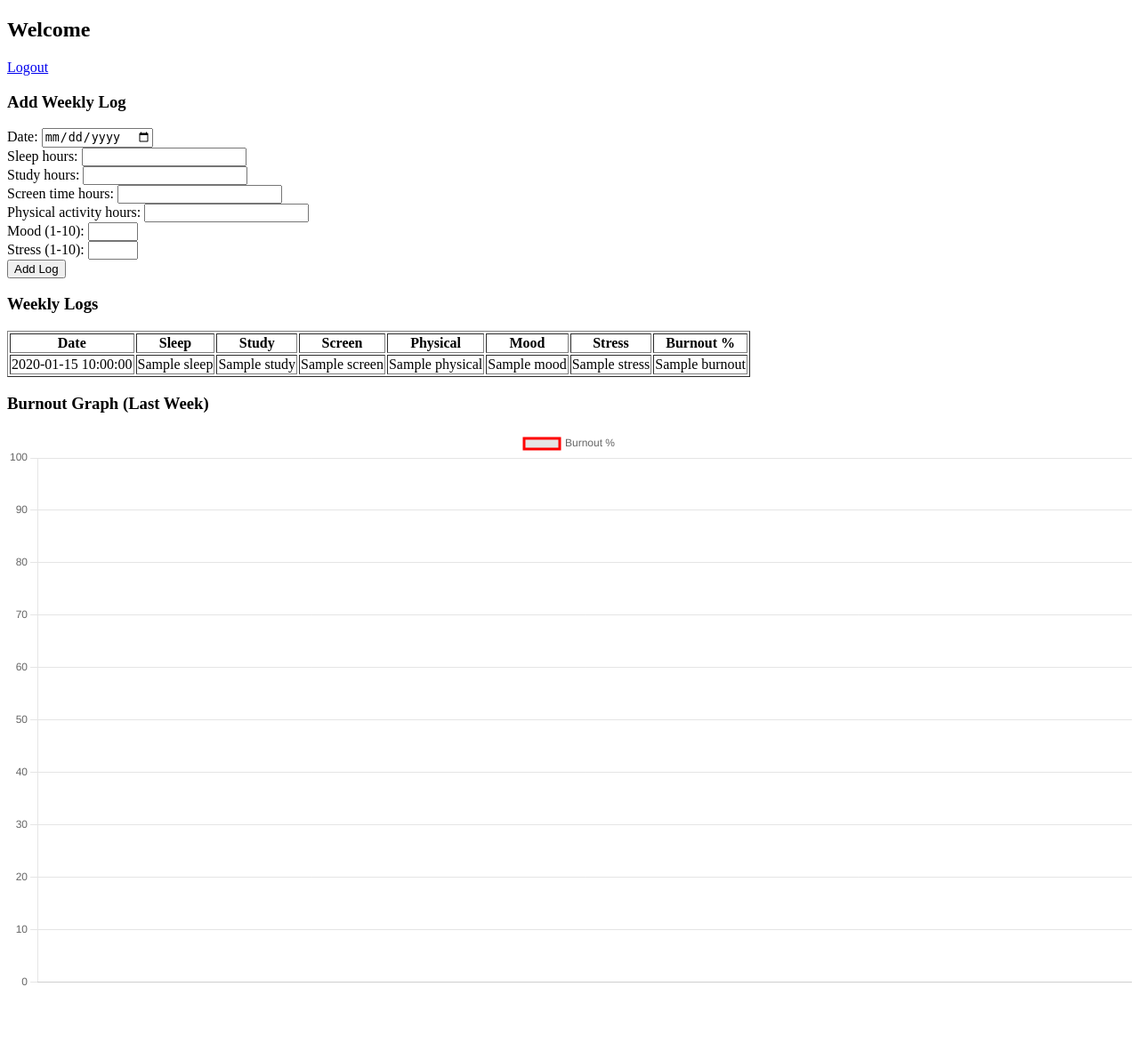
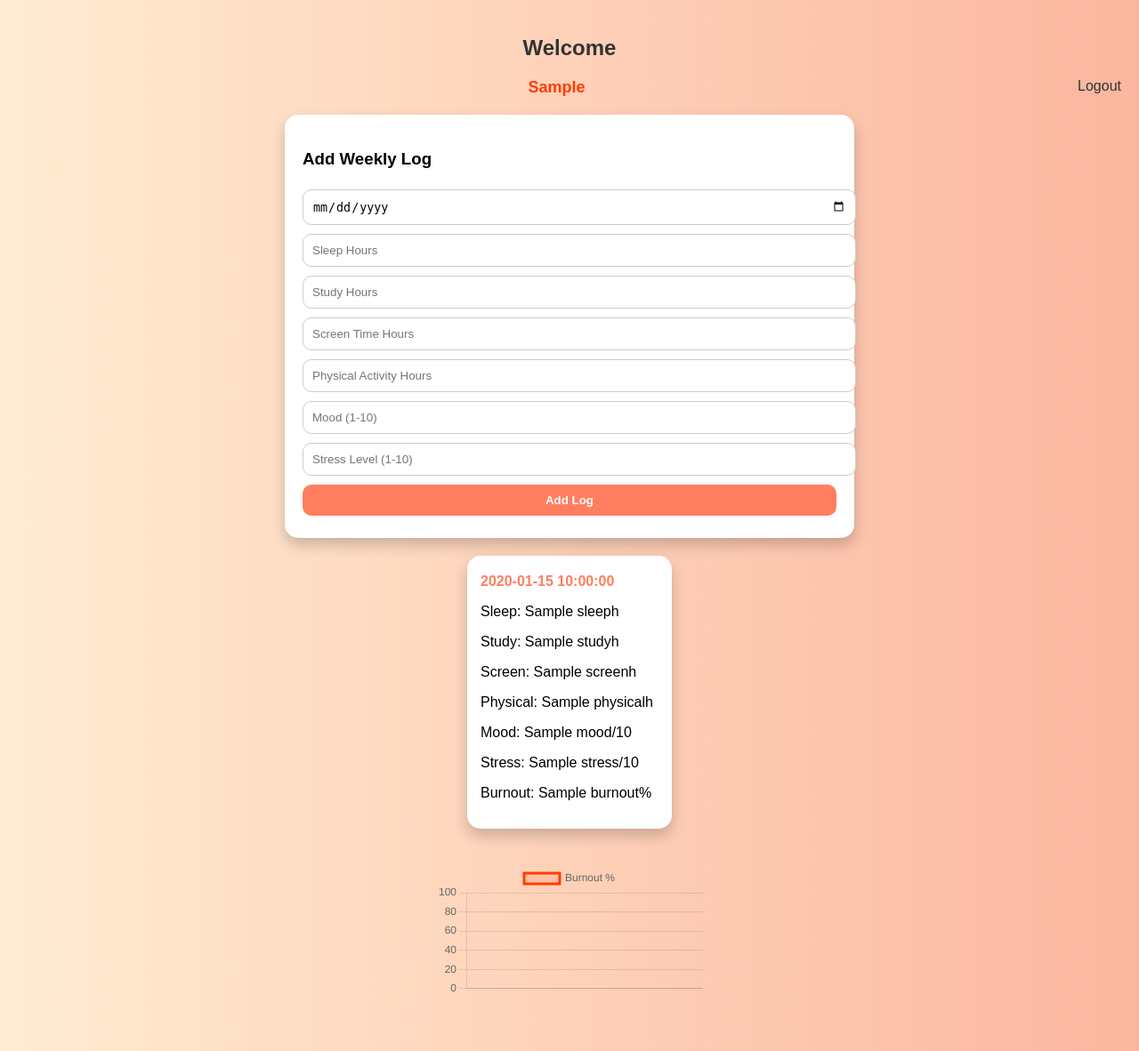
Before and after one commit to Rhenius1447/google, a Flask app: template templates/index.html in a window 1280 px wide. Shown: the whole page at 89% size. Before the commit the page ends 1109 px from the top, so only its background shows below. Run offline with Flask 3, Linux system fonts and the light colour scheme; the template is opened without the code that fills it: most values are stand-ins (such as "Sample title", 1, 10 or a date in 2020).

Commit message:
Initial commit

```diff
--- a/app.py
+++ b/app.py
@@ -1,4 +1,5 @@
-from flask import Flask, render_template, request, redirect, url_for, session
+
+from flask import Flask, render_template, request, redirect, url_for, session, flash
 from datetime import datetime
 import os
 
@@ -20,6 +21,14 @@ def calculate_burnout(log):
     percent = max(0, min(100, round(score, 1)))
     return percent
 
+def feedback_message(percent):
+    if percent >= 70:
+        return "Great! Keep up the healthy balance 💪"
+    elif percent >= 40:
+        return "Moderate burnout. Try to rest and manage stress 😌"
+    else:
+        return "High burnout! Please take care and rest 🛌"
+
 @app.route('/')
 def home():
     if 'user' not in session:
@@ -28,7 +37,8 @@ def home():
     logs = user_logs.get(username, [])
     burnout_percents = [log['burnout'] for log in logs]
     dates = [log['date'] for log in logs]
-    return render_template('index.html', logs=logs, dates=dates, burnout_percents=burnout_percents)
+    msg = session.pop('feedback_msg', '')
+    return render_template('index.html', logs=logs, dates=dates, burnout_percents=burnout_percents, feedback_msg=msg)
 
 @app.route('/signup', methods=['GET', 'POST'])
 def signup():
@@ -71,6 +81,7 @@ def add_log():
            'physical': physical, 'mood': mood, 'stress': stress}
     log['burnout'] = calculate_burnout(log)
     user_logs[username].append(log)
+    session['feedback_msg'] = feedback_message(log['burnout'])
     return redirect(url_for('home'))
 
 @app.route('/logout')
--- a/requirements.txt
+++ /dev/null
@@ -1 +0,0 @@
-Flask==2.3.2
--- a/templates/index.html
+++ b/templates/index.html
@@ -1,48 +1,97 @@
 <!DOCTYPE html>
 <html>
 <head>
-    <title>Student Wellness</title>
+    <title>Student Wellness Dashboard</title>
     <script src="https://cdn.jsdelivr.net/npm/chart.js"></script>
+    <style>
+        body {
+            font-family: 'Poppins', sans-serif;
+            background: linear-gradient(to right, #ffecd2, #fcb69f);
+            margin: 0;
+            padding: 20px;
+        }
+        h2 { text-align: center; color: #333; }
+        a { text-decoration: none; color: #333; float: right; }
+        form {
+            background: #fff;
+            padding: 20px;
+            border-radius: 15px;
+            max-width: 600px;
+            margin: 20px auto;
+            box-shadow: 0 8px 16px rgba(0,0,0,0.2);
+        }
+        form input { width: 100%; padding: 10px; margin: 5px 0; border-radius: 10px; border: 1px solid #ccc; }
+        form input[type="submit"] { background: #ff7e5f; color: white; font-weight: bold; cursor: pointer; border: none; }
+        .feedback { text-align: center; margin: 20px; font-size: 18px; font-weight: bold; color: #ff3d00; }
+        .logs-container { display: flex; flex-wrap: wrap; justify-content: center; gap: 20px; margin-top: 20px; }
+        .log-card {
+            background: #fff;
+            padding: 15px;
+            border-radius: 15px;
+            width: 200px;
+            box-shadow: 0 8px 16px rgba(0,0,0,0.2);
+            transition: transform 0.2s;
+        }
+        .log-card:hover { transform: scale(1.05); }
+        .log-card h4 { margin: 5px 0; color: #ff7e5f; }
+        canvas { max-width: 600px; margin: 40px auto; display: block; }
+    </style>
 </head>
 <body>
+
 <h2>Welcome {{ session['user'] }}</h2>
 <a href="{{ url_for('logout') }}">Logout</a>
 
-<h3>Add Weekly Log</h3>
+{% if feedback_msg %}
+<div class="feedback">{{ feedback_msg }}</div>
+{% endif %}
+
 <form method="POST" action="{{ url_for('add_log') }}">
-    Date: <input type="date" name="date" required><br>
-    Sleep hours: <input type="number" step="0.1" name="sleep" required><br>
-    Study hours: <input type="number" step="0.1" name="study" required><br>
-    Screen time hours: <input type="number" step="0.1" name="screen" required><br>
-    Physical activity hours: <input type="number" step="0.1" name="physical" required><br>
-    Mood (1-10): <input type="number" min="1" max="10" name="mood" required><br>
-    Stress (1-10): <input type="number" min="1" max="10" name="stress" required><br>
+    <h3>Add Weekly Log</h3>
+    <input type="date" name="date" required>
+    <input type="number" step="0.1" name="sleep" placeholder="Sleep Hours" required>
+    <input type="number" step="0.1" name="study" placeholder="Study Hours" required>
+    <input type="number" step="0.1" name="screen" placeholder="Screen Time Hours" required>
+    <input type="number" step="0.1" name="physical" placeholder="Physical Activity Hours" required>
+    <input type="number" min="1" max="10" name="mood" placeholder="Mood (1-10)" required>
+    <input type="number" min="1" max="10" name="stress" placeholder="Stress Level (1-10)" required>
     <input type="submit" value="Add Log">
 </form>
 
-<h3>Weekly Logs</h3>
-<table border="1">
-<tr><th>Date</th><th>Sleep</th><th>Study</th><th>Screen</th><th>Physical</th><th>Mood</th><th>Stress</th><th>Burnout %</th></tr>
+<div class="logs-container">
 {% for log in logs %}
-<tr>
-<td>{{ log.date }}</td><td>{{ log.sleep }}</td><td>{{ log.study }}</td><td>{{ log.screen }}</td>
-<td>{{ log.physical }}</td><td>{{ log.mood }}</td><td>{{ log.stress }}</td><td>{{ log.burnout }}</td>
-</tr>
+<div class="log-card">
+    <h4>{{ log.date }}</h4>
+    <p>Sleep: {{ log.sleep }}h</p>
+    <p>Study: {{ log.study }}h</p>
+    <p>Screen: {{ log.screen }}h</p>
+    <p>Physical: {{ log.physical }}h</p>
+    <p>Mood: {{ log.mood }}/10</p>
+    <p>Stress: {{ log.stress }}/10</p>
+    <p>Burnout: {{ log.burnout }}%</p>
+</div>
 {% endfor %}
-</table>
+</div>
 
-<h3>Burnout Graph (Last Week)</h3>
-<canvas id="burnoutChart" width="400" height="200"></canvas>
+<canvas id="burnoutChart"></canvas>
 <script>
 const ctx = document.getElementById('burnoutChart').getContext('2d');
 const chart = new Chart(ctx, {
     type: 'line',
     data: {
         labels: {{ dates|tojson }},
-        datasets: [{ label: 'Burnout %', data: {{ burnout_percents|tojson }}, borderColor: 'red', fill: false }]
+        datasets: [{
+            label: 'Burnout %',
+            data: {{ burnout_percents|tojson }},
+            borderColor: '#ff3d00',
+            backgroundColor: 'rgba(255, 125, 95, 0.2)',
+            fill: true,
+            tension: 0.4
+        }]
     },
     options: { scales: { y: { beginAtZero: true, max: 100 } } }
 });
 </script>
+
 </body>
 </html>
```
Also changed, not shown: templates/login.html (+12 -5 lines), templates/signup.html (+13 -6 lines), 1 other file.
